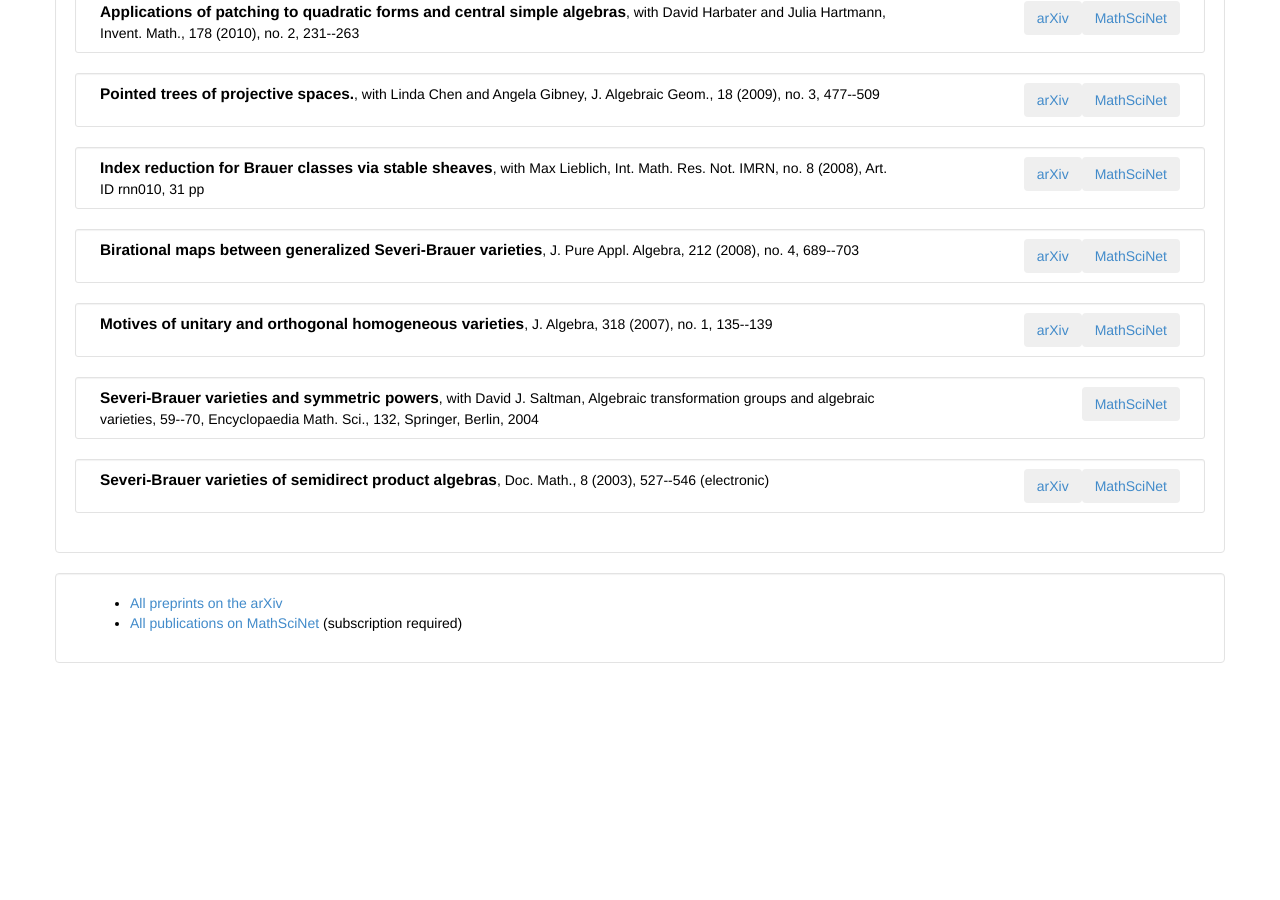
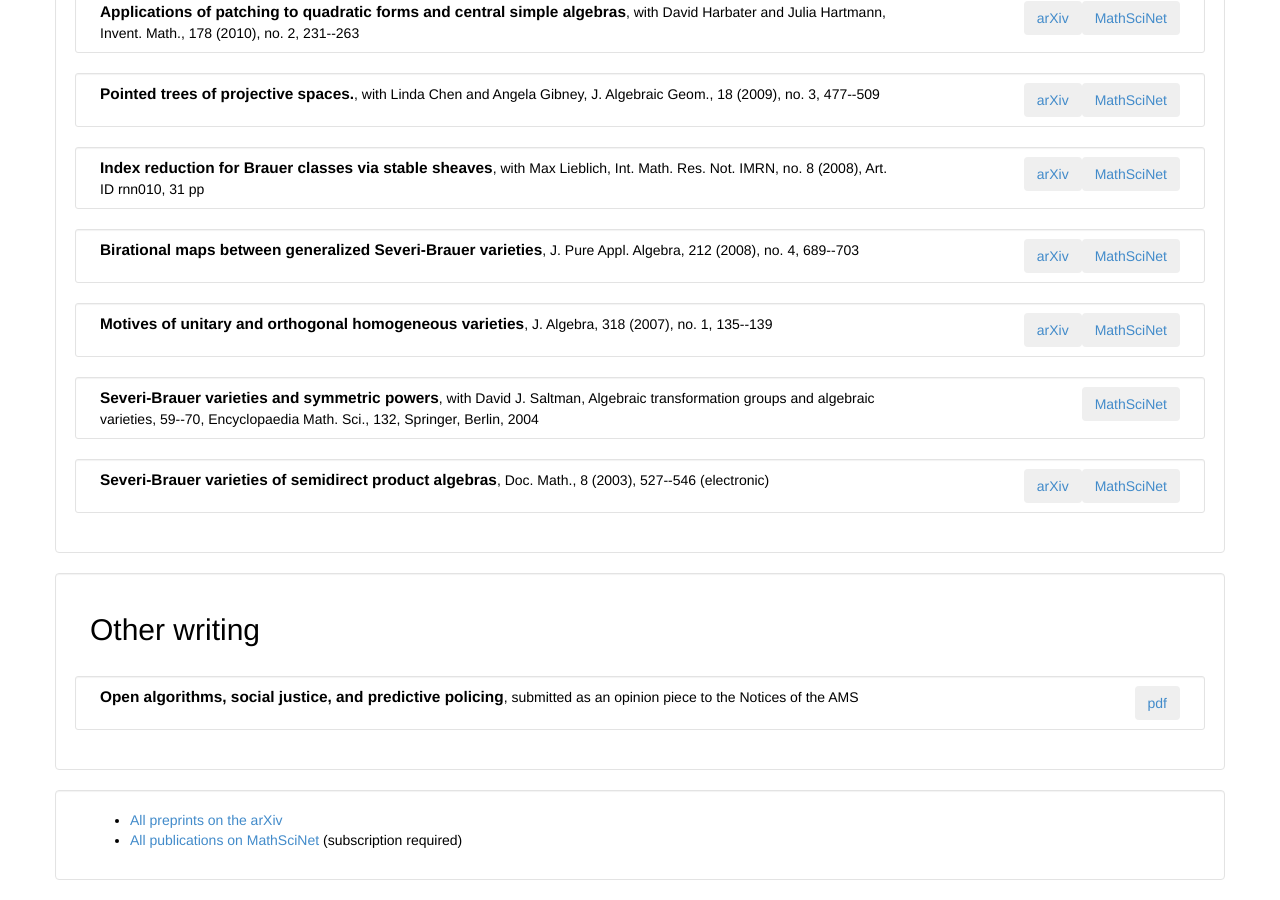
Before and after one commit to dkrashen/dkrashen.github.io, a Jekyll site: the page built from research.html, in a window 1280 px wide and 900 px high, scrolled down 2442 px. Built offline with Jekyll 4.4.1, drawn with Linux system fonts in a browser that asks for light colours; before the commit the page ends 3125 px from its top, so only the background shows below that.

Commit message:
add social justice piece

```diff
--- a/research.html
+++ b/research.html
@@ -71,6 +71,24 @@ tag: "Using shapes to understand the arithmetic of algebraic structures."
 </div>
 
 <div class="row well">
+<div class="col-md-12">
+<h2 id="manuscripts"> Other writing </h2>
+<br/>
+
+<div class="row well well-sm">
+	<div class="col-md-9">
+		<b>Open algorithms, social justice, and predictive policing</b>, submitted as an opinion piece to the Notices
+of the AMS
+	</div>
+	<div class="col-md-3">
+		<a href="{{ "/resources/open_algorithms_social_justice.pdf" | prepend: site.baseurl}}">
+	    <button type="button" class="btn btn-lnk pull-right btn-spaced">pdf</button>
+		</a>
+	</div>
+</div>
+</div>
+</div>
+<div class="row well">
 	<div class="col-md-12">
 	<ul>
 		<li>
```
Also changed, not shown: 1 other file.
